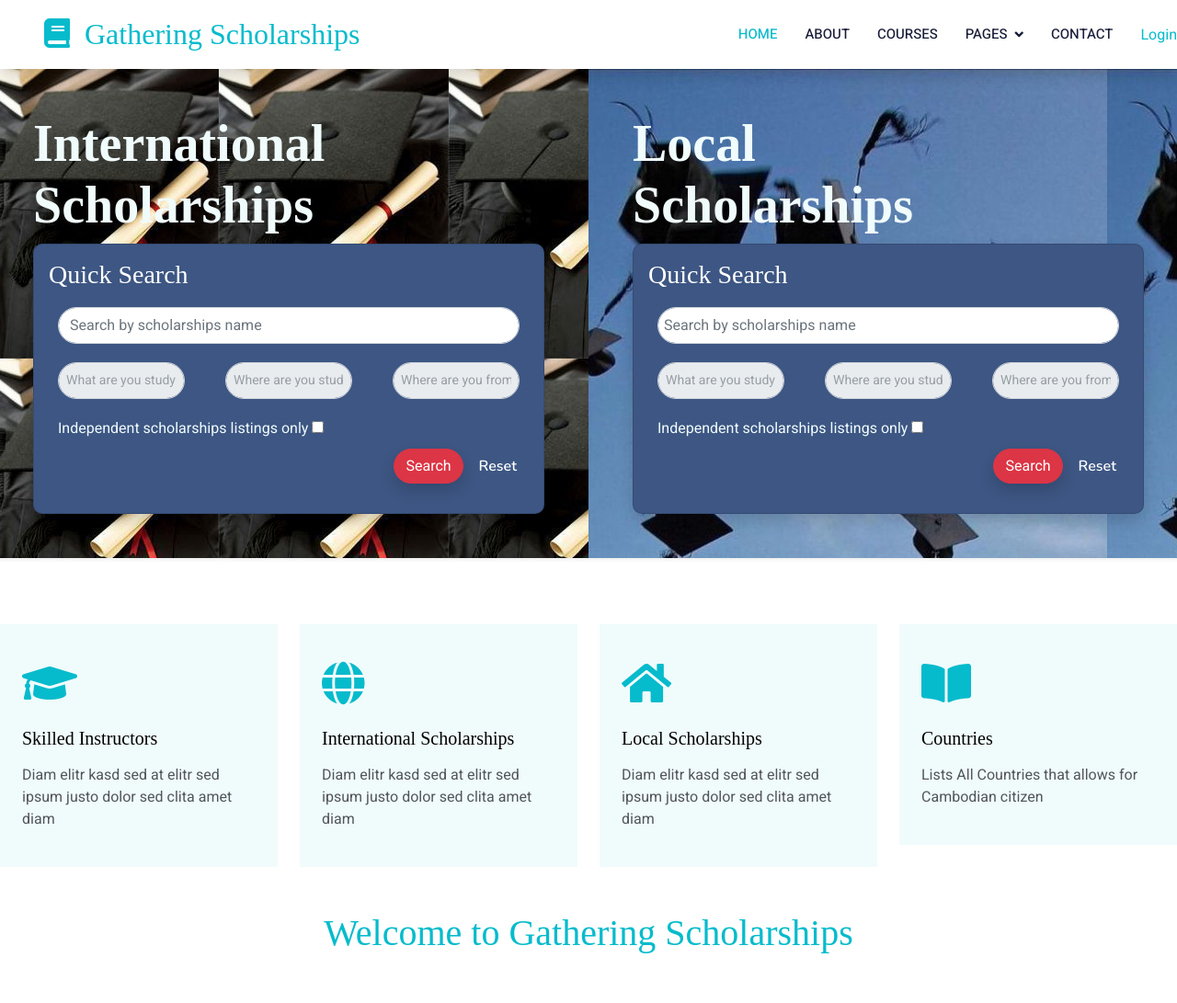
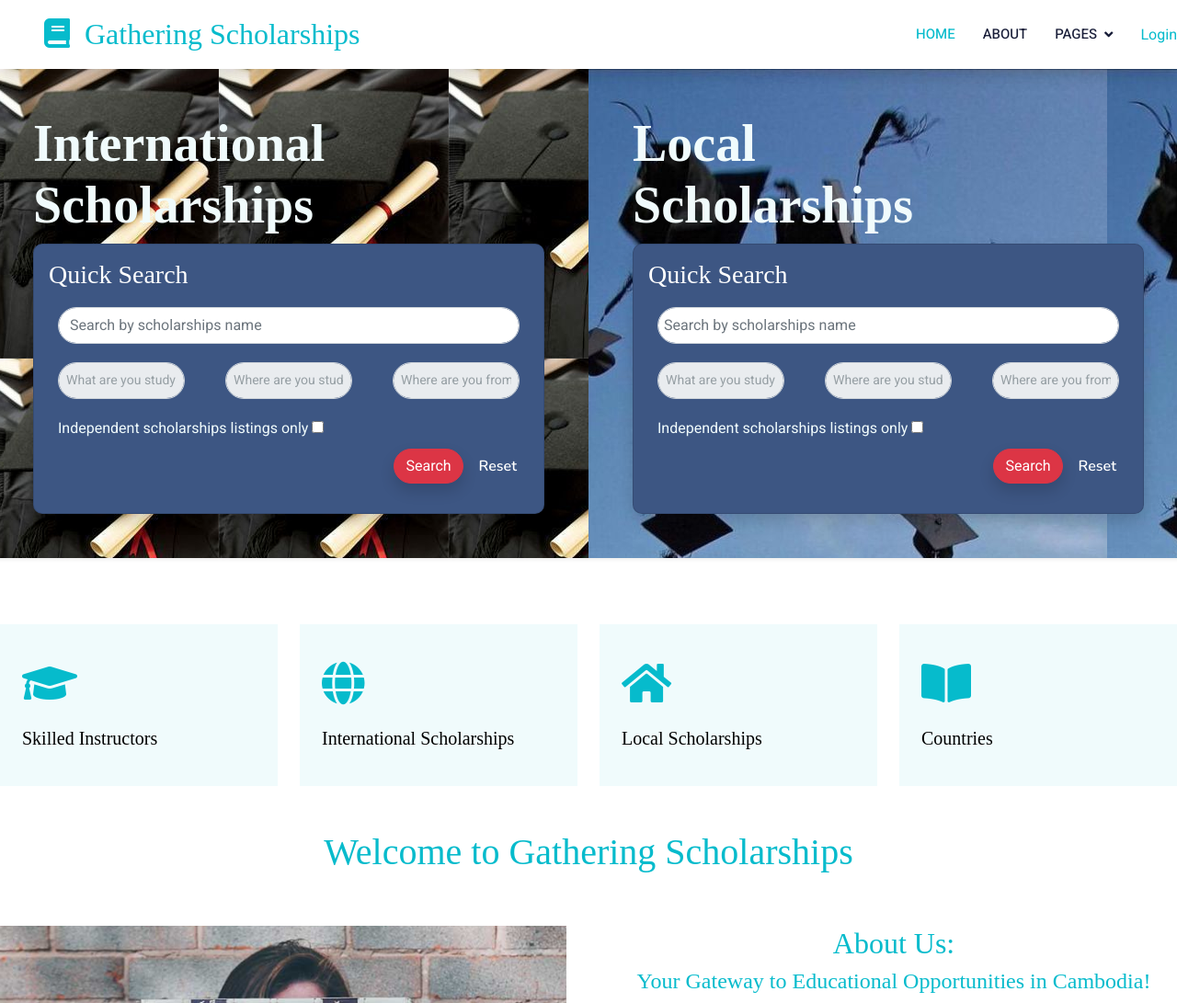
Before and after one commit to LengKoemHort/gatheringscholarships, a Django app: page / in a window 1280 px wide; the page is wider, and only the part inside the window is pictured. Shown: the top 1091 px of that part at 92% size. Run offline with Django 3.2, Linux system fonts and the light colour scheme; some libraries are stand-ins or nearby versions.

Commit message:
third commit

```diff
--- a/templates/account/aboutus.html
+++ b/templates/account/aboutus.html
@@ -92,7 +92,7 @@
                              </p>
 
                     </div>
-                    <a class="btn btn-primary py-3 px-5 mt-2" href="{% url 'profile' %}">Home Page</a>
+                    <!-- <a class="btn btn-primary py-3 px-5 mt-2" href="{% url 'profile' %}">Home Page</a> -->
                 </div>
             </div>
         </div>
--- a/templates/account/base.html
+++ b/templates/account/base.html
@@ -51,18 +51,16 @@
         </button>
         <div class="collapse navbar-collapse" id="navbarCollapse">
             <div class="navbar-nav ms-auto p-4 p-lg-0">
-                <a href="/templates/base.html" class="nav-item nav-link active">Home</a>
-                <a href="/templates/about.html" class="nav-item nav-link">About</a>
-                <a href="/templates/courses.html" class="nav-item nav-link">Courses</a>
+                <a href="{% url 'home' %}" class="nav-item nav-link active">Home</a>
+                <a href="{% url 'aboutus' %}" class="nav-item nav-link">About</a>
+
                 <div class="nav-item dropdown">
                     <a href="#" class="nav-link dropdown-toggle" data-bs-toggle="dropdown">Pages</a>
                     <div class="dropdown-menu fade-down m-0">
-                        <a href="/templates/team.html" class="dropdown-item">Our Team</a>
-                        <a href="/templates/testimonial.html" class="dropdown-item">Testimonial</a>
-                        <a href="/templates/404.html" class="dropdown-item">404 Page</a>
+                        <a href="{% url 'local' %}" class="dropdown-item">Local-Scholarship</a>
+                        <a href="{% url 'international' %}" class="dropdown-item">International-Scholarship</a>
                     </div>
                 </div>
-                <a href="/templates/contact.html" class="nav-item nav-link">Contact</a>
             </div>
         </div>
         {% if request.user.is_authenticated %}
@@ -1059,7 +1057,7 @@
                         <div class="p-4">
                             <i class="fa fa-3x fa-graduation-cap text-primary mb-4"></i>
                             <h5 style="color: black;" class="mb-3">Skilled Instructors</h5>
-                            <p>Diam elitr kasd sed at elitr sed ipsum justo dolor sed clita amet diam</p>
+
                         </div>
                     </div>
                 </div>
@@ -1068,7 +1066,7 @@
                         <div class="p-4">
                             <i class="fa fa-3x fa-globe text-primary mb-4"></i>
                             <h5 style="color: black;" class="mb-3">International Scholarships</h5>
-                            <p >Diam elitr kasd sed at elitr sed ipsum justo dolor sed clita amet diam</p>
+
                         </div>
                     </div>
                 </div>
@@ -1077,7 +1075,7 @@
                         <div class="p-4">
                             <i class="fa fa-3x fa-home text-primary mb-4"></i>
                             <h5 style="color: black;" class="mb-3">Local Scholarships</h5>
-                            <p>Diam elitr kasd sed at elitr sed ipsum justo dolor sed clita amet diam</p>
+
                         </div>
                     </div>
                 </div>
@@ -1086,7 +1084,7 @@
                         <div class="p-4">
                             <i class="fa fa-3x fa-book-open text-primary mb-4"></i>
                             <h5 style="color: black;" class="mb-3">Countries</h5>
-                            <p>Lists All Countries that allows for Cambodian citizen</p>
+
                         </div>
                     </div>
                 </div>
--- a/templates/account/profile.html
+++ b/templates/account/profile.html
@@ -51,7 +51,7 @@
         </button>
         <div class="collapse navbar-collapse" id="navbarCollapse">
             <div class="navbar-nav ms-auto p-4 p-lg-0">
-                <a href="/templates/base.html" class="nav-item nav-link active">Home</a>
+                <a href="{% url 'profile' %}" class="nav-item nav-link active">Home</a>
                 <a href="{% url 'aboutus' %}" class="nav-item nav-link">About</a>
                 <a href="/templates/courses.html" class="nav-item nav-link">Courses</a>
                 <div class="nav-item dropdown">
@@ -62,7 +62,6 @@
                         <a href="/templates/404.html" class="dropdown-item">404 Page</a>
                     </div>
                 </div>
-                <a href="/templates/contact.html" class="nav-item nav-link">Contact</a>
             </div>
             {% if google_profile %}
             <img style="border-radius: 50%;" src="{{ google_profile.picture }}" alt="{{ google_profile.name }}">
@@ -1130,6 +1129,7 @@
             </div>
         </div>
     </div>
+
     <!-- About End -->
 
 
```
